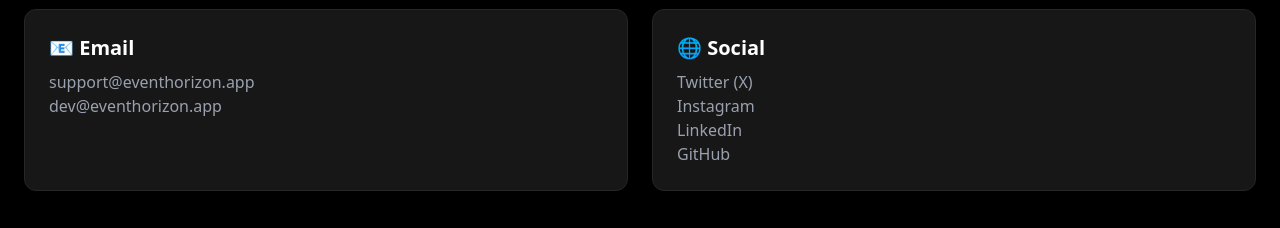
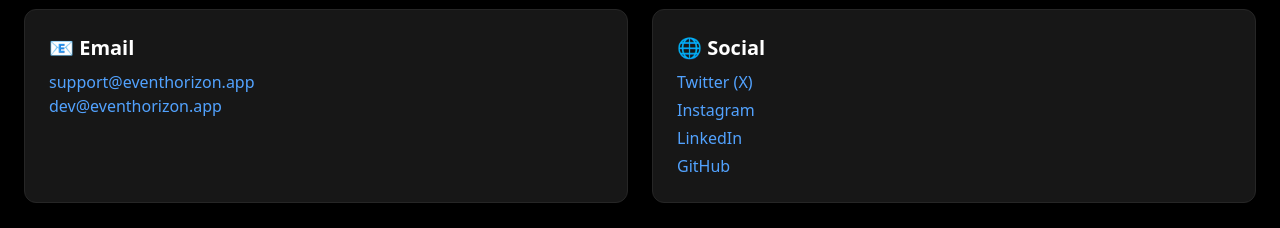
Before and after one commit to AsifAhmedTanjid/EventHorizon, a Next.js app: page /contact in a window 1280 px wide. Shown: the part 247-475 px from the top of the page. Built offline with nearby package versions, Linux system fonts and the light colour scheme; no server answers.

Commit message:
fix: added linked to the contact page

```diff
--- a/src/app/contact/page.jsx
+++ b/src/app/contact/page.jsx
@@ -1,32 +1,91 @@
+"use client";
+import { useState } from "react";
+import toast from "react-hot-toast";
+import Link from "next/link";
+
 export default function ContactPage() {
+  const [name, setName] = useState("");
+  const [email, setEmail] = useState("");
+  const [message, setMessage] = useState("");
+
+  const handleContact = (e) => {
+    e.preventDefault();
+
+    if (!name || !email || !message) {
+      toast.error("Please fill all fields");
+      return;
+    }
+
+    toast.success("Your message was sent successfully!");
+
+    setName("");
+    setEmail("");
+    setMessage("");
+  };
+
   return (
     <div className="min-h-screen bg-black text-gray-200 px-6 py-10 flex flex-col items-center">
-      <h1 className="text-4xl  font-bold text-white mb-4">
-        Contact Us
-      </h1>
+      <h1 className="text-4xl font-bold text-white mb-4">Contact Us</h1>
       <p className="max-w-2xl text-center text-gray-400 mb-12">
         Have a question, encountered a cosmic glitch, or just want to say hello?
         Send us a message — we usually respond faster than a photon.
       </p>
+
       <div className="grid md:grid-cols-2 gap-6 max-w-7xl w-full mb-16">
         <div className="bg-neutral-900 p-6 rounded-xl border border-neutral-800">
           <h2 className="text-xl font-semibold text-white mb-2">📧 Email</h2>
           <p className="text-gray-400">
-            support@eventhorizon.app <br />
-            dev@eventhorizon.app
+            <a
+              href="mailto:support@eventhorizon.app"
+              className="text-blue-400 hover:underline"
+            >
+              support@eventhorizon.app
+            </a>
+            <br />
+            <a
+              href="mailto:dev@eventhorizon.app"
+              className="text-blue-400 hover:underline"
+            >
+              dev@eventhorizon.app
+            </a>
           </p>
         </div>
 
         <div className="bg-neutral-900 p-6 rounded-xl border border-neutral-800">
           <h2 className="text-xl font-semibold text-white mb-2">🌐 Social</h2>
           <p className="text-gray-400 space-y-1">
-            Twitter (X) <br />
-            Instagram <br />
-            LinkedIn <br />
-            GitHub
+            <Link
+              href="https://x.com/"
+              className="text-blue-400 hover:underline block"
+              target="_blank"
+            >
+              Twitter (X)
+            </Link>
+            <Link
+              href="https://www.instagram.com/"
+              className="text-blue-400 hover:underline block"
+              target="_blank"
+            >
+              Instagram
+            </Link>
+            <Link
+              href="https://www.linkedin.com/in/asifahmedtanjid/"
+              className="text-blue-400 hover:underline block"
+              target="_blank"
+            >
+              LinkedIn
+            </Link>
+            <Link
+              href="https://github.com/AsifAhmedTanjid"
+              className="text-blue-400 hover:underline block"
+              target="_blank"
+            >
+              GitHub
+            </Link>
           </p>
         </div>
       </div>
+
       <form className="max-w-3xl w-full bg-neutral-900 p-8 rounded-2xl border border-neutral-800">
         <h2 className="text-2xl font-semibold text-white mb-6 text-center">
           Send Us a Message
@@ -37,6 +96,8 @@
             <label className="text-gray-300">Your Name</label>
             <input
               type="text"
+              value={name}
+              onChange={(e) => setName(e.target.value)}
               className="w-full mt-2 p-3 bg-neutral-800 rounded-lg border border-neutral-700 focus:outline-none focus:border-blue-500"
               placeholder="Enter your name"
             />
@@ -46,6 +107,8 @@
             <label className="text-gray-300">Your Email</label>
             <input
               type="email"
+              value={email}
+              onChange={(e) => setEmail(e.target.value)}
               className="w-full mt-2 p-3 bg-neutral-800 rounded-lg border border-neutral-700 focus:outline-none focus:border-blue-500"
               placeholder="john@example.com"
             />
@@ -55,15 +118,18 @@
             <label className="text-gray-300">Your Message</label>
             <textarea
               rows="4"
+              value={message}
+              onChange={(e) => setMessage(e.target.value)}
               className="w-full mt-2 p-3 bg-neutral-800 rounded-lg border border-neutral-700 focus:outline-none focus:border-blue-500"
               placeholder="Tell us what's on your mind..."
             ></textarea>
           </div>
 
           <button
+            onClick={handleContact}
             className="w-full inline-flex items-center justify-center px-6 py-2 rounded-md border border-gray-700 text-gray-200 font-medium
-                         transition-colors duration-200 hover:text-blue-400 hover:border-blue-500
-                         hover:cursor-pointer"
+                       transition-colors duration-200 hover:text-blue-400 hover:border-blue-500
+                       hover:cursor-pointer"
           >
             Send Message
           </button>
```
